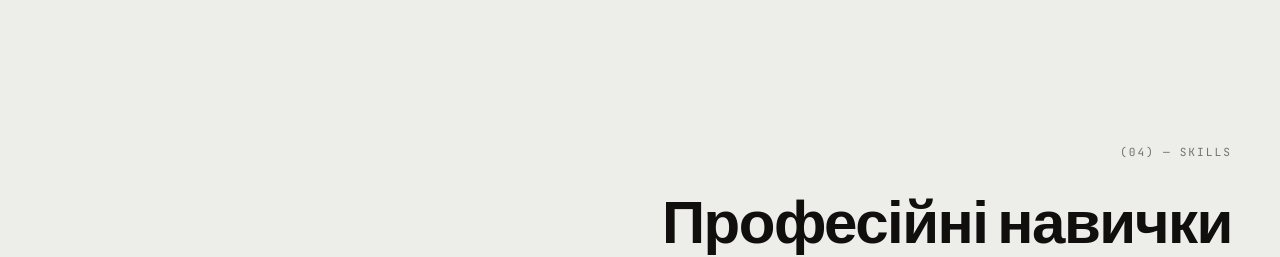
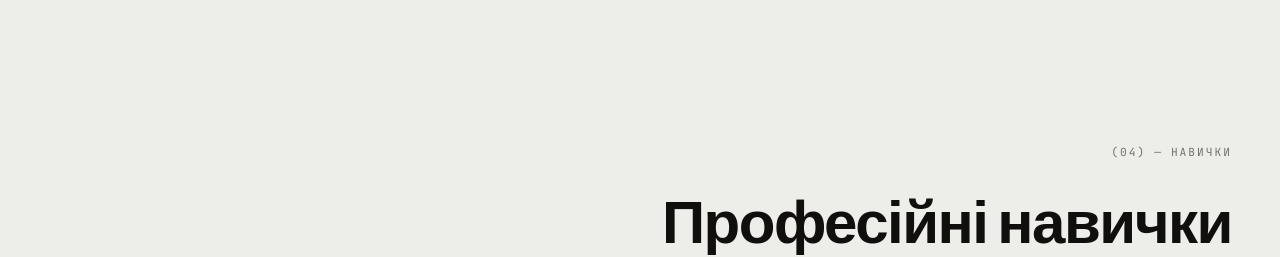
Before and after one commit to alexriznyk2004-rgb/Oleksandr_Riznyk_Portfolio_UKR, a Next.js app: page / in a window 1280 px wide. Shown: the part 4585-4842 px from the top of the page. Built offline with nearby package versions, Linux system fonts and the light colour scheme.

Commit message:
Update skills.tsx

```diff
--- a/components/skills.tsx
+++ b/components/skills.tsx
@@ -14,7 +14,7 @@ export function Skills() {
       <div className="mx-auto max-w-[1400px]">
         <div className="flex justify-end">
           <div className="flex flex-col items-start gap-8 md:items-end">
-            <SectionLabel index="04" title="Skills" />
+            <SectionLabel index="04" title="Навички" />
             <h2 className="font-sans text-5xl font-extrabold tracking-tight md:text-6xl">
               Професійні навички
             </h2>
```
